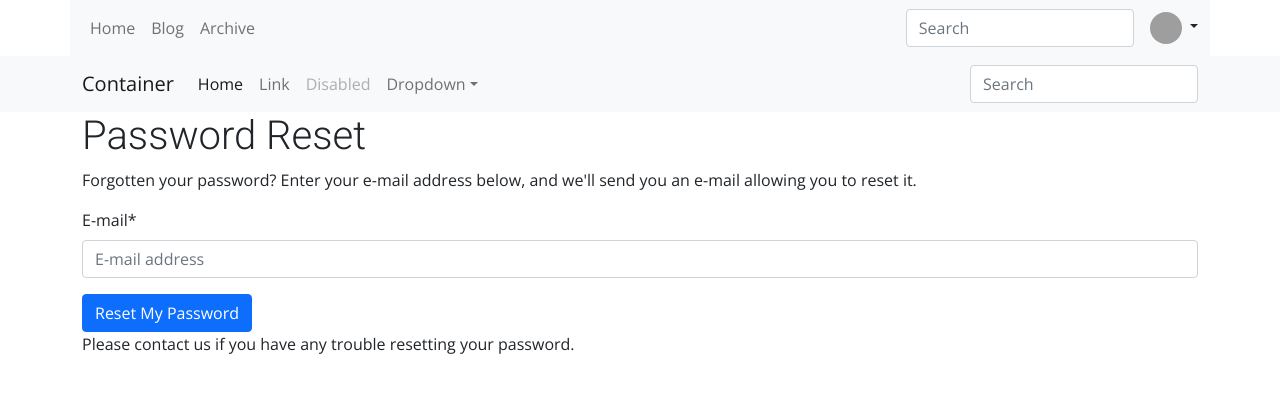
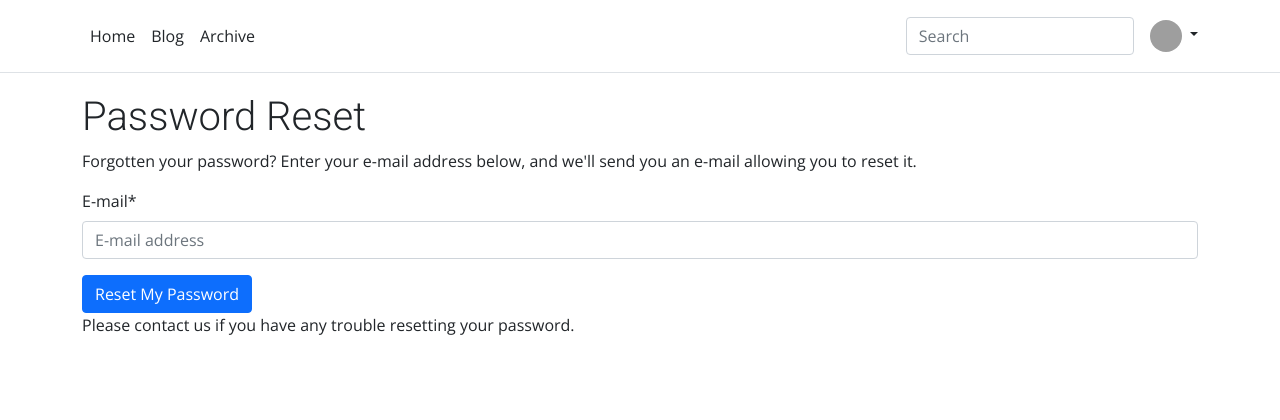
Before and after one commit to mbryantms/architectblog, a Django app: page /accounts/password/reset/ in a window 1280 px wide. Shown: the top 420 px of the page. Run offline with Django 3.2, Linux system fonts and the light colour scheme; some libraries are stand-ins or nearby versions; grey boxes are pictures that could not be loaded.

Commit message:
Fixed the nav bar

```diff
--- a/templates/base.html
+++ b/templates/base.html
@@ -34,97 +34,65 @@
 
 <body class="d-flex flex-column h-100">
 
-<div class="mb-6">
-    <header>
-        <nav class="navbar navbar-expand-lg navbar-light bg-light container">
-            <button class="navbar-toggler" type="buttom" data-bs-toggle="collapse" data-bs-target="#navbarToggler"
-                    aria-controls="navbarToggler" aria-expanded="false" aria-label="Toggle navigation">
-                <span class="navbar-toggler-icon"></span>
-            </button>
-            <div class="d-flex flex-wrap align-items-center justify-content-center justify-content-lg-start collapse navbar-collapse"
-                 id="navbarToggler">
-                <ul class="nav navbar-nav col-12 col-lg-auto me-lg-auto mb-2 justify-content-center mb-md-0">
-                    <li class="nav-item"><a href="{% url 'home' %}" class="nav-link px-2 link-dark">Home</a></li>
+<div class="mb-1">
+    <header class="p-3 mb-3 border-bottom">
+        <div class="container">
+            <div class="d-flex flex-wrap align-items-center justify-content-center justify-content-lg-start">
+                <a href="/" class="d-flex align-items-center mb-2 mb-lg-0 text-dark text-decoration-none">
+                    <!-- insert logo here -->
+                </a>
+
+                <ul class="nav col-12 col-lg-auto me-lg-auto mb-2 justify-content-center mb-md-0">
+                    <li><a href="{% url 'home' %}" class="nav-link px-2 link-dark">Home</a></li>
                     {% if request.user.is_authenticated %}
-                        <li class="navitem"><a href="{% url 'blog:blog_index' %}"
-                                               class="nav-link px-2 link-dark">{% trans "Blog" %}</a>
+                        <li><a href="{% url 'blog:blog_index' %}"
+                               class="nav-link px-2 link-dark">{% trans "Blog" %}</a>
                         </li>
-                        <li class="nav-item"><a href="https://wiki.mbcode.io"
-                                                class="nav-link px-2 link-dark">{% trans "Wiki" %}</a></li>
+                        <li><a href="https://wiki.mbcode.io"
+                               class="nav-link px-2 link-dark">{% trans "Wiki" %}</a></li>
                     {% else %}
                         <li class="nav-item"><a href="{% url 'blog:blog_index' %}"
                                                 class="nav-link px-2 link-dark">{% trans "Blog" %}</a></li>
                         <li class="nav-item"><a href="#" class="nav-link px-2 link-dark">Archive</a></li>
                     {% endif %}
                 </ul>
-                <form class="col-12 col-sm-auto mb-3 mb-lg-0 me-lg-3" action="{% url 'blog:search' %}" method="GET">
+                <form class="col-12 col-sm-auto mb-3 mb-lg-0 me-lg-3" action="{% url 'blog:search' %}"
+                      method="GET">
                     <input type="search" class="form-control" placeholder="Search" name="q" value="{{ q }}">
                 </form>
                 <div class="dropdown text-end">
-                    <a href="#" class="d-block link-dark text-decoration-none dropdown-toggle" id="dropdownUser1"
+                    <a href="#" class="d-block link-dark text-decoration-none dropdown-toggle"
+                       id="dropdownUser1"
                        data-bs-toggle="dropdown" aria-expanded="false">
-                        <img src="https://github.com/mdo.png" alt="mdo" width="32" height="32" class="rounded-circle">
+                        <img src="https://github.com/mdo.png" alt="mdo" width="32" height="32"
+                             class="rounded-circle">
                     </a>
                     <ul class="dropdown-menu text-small" aria-labelledby="dropdownUser1" style="">
-
                         {% if not request.user.is_authenticated %}
-                            <li><a class="dropdown-item" href="{% url 'account_signup' %}">{% trans "Sign Up" %}</a>
+                            <li><a class="dropdown-item"
+                                   href="{% url 'account_signup' %}">{% trans "Sign Up" %}</a>
                             </li>
-                            <li><a class="dropdown-item" href="{% url 'account_login' %}">{% trans "Log In" %}</a></li>
+                            <li><a class="dropdown-item"
+                                   href="{% url 'account_login' %}">{% trans "Log In" %}</a></li>
                         {% endif %}
                         {% if request.user.is_authenticated %}
                             <li><a class="dropdown-item"
-                                   href="{% url 'users:detail' request.user.username %}">{% trans "Profile" %}</a></li>
+                                   href="{% url 'users:detail' request.user.username %}">{% trans "Profile" %}</a>
+                            </li>
                             <li>
                                 <hr class="dropdown-divider">
                             </li>
                             <li><a class="dropdown-item"
-                                   href="{% url 'account_change_password' %}">{% trans "Change Password" %}</a></li>
-                            <li><a class="dropdown-item" href="{% url 'account_logout' %}">{% trans "Log Out" %}</a>
+                                   href="{% url 'account_change_password' %}">{% trans "Change Password" %}</a>
+                            </li>
+                            <li><a class="dropdown-item"
+                                   href="{% url 'account_logout' %}">{% trans "Log Out" %}</a>
                             </li>
                         {% endif %}
                     </ul>
                 </div>
             </div>
-        </nav>
-
-
-        <nav class="navbar navbar-expand-lg navbar-light bg-light" aria-label="Eighth navbar example">
-            <div class="container">
-                <a class="navbar-brand" href="#">Container</a>
-                <button class="navbar-toggler" type="button" data-bs-toggle="collapse"
-                        data-bs-target="#navbarsExample07" aria-controls="navbarsExample07" aria-expanded="false"
-                        aria-label="Toggle navigation">
-                    <span class="navbar-toggler-icon"></span>
-                </button>
-
-                <div class="collapse navbar-collapse" id="navbarsExample07">
-                    <ul class="navbar-nav me-auto mb-2 mb-lg-0">
-                        <li class="nav-item">
-                            <a class="nav-link active" aria-current="page" href="#">Home</a>
-                        </li>
-                        <li class="nav-item">
-                            <a class="nav-link" href="#">Link</a>
-                        </li>
-                        <li class="nav-item">
-                            <a class="nav-link disabled" href="#" tabindex="-1" aria-disabled="true">Disabled</a>
-                        </li>
-                        <li class="nav-item dropdown">
-                            <a class="nav-link dropdown-toggle" href="#" id="dropdown07" data-bs-toggle="dropdown"
-                               aria-expanded="false">Dropdown</a>
-                            <ul class="dropdown-menu" aria-labelledby="dropdown07">
-                                <li><a class="dropdown-item" href="#">Action</a></li>
-                                <li><a class="dropdown-item" href="#">Another action</a></li>
-                                <li><a class="dropdown-item" href="#">Something else here</a></li>
-                            </ul>
-                        </li>
-                    </ul>
-                    <form>
-                        <input class="form-control" type="text" placeholder="Search" aria-label="Search">
-                    </form>
-                </div>
-            </div>
-        </nav>
+        </div>
     </header>
 
 </div>
```
